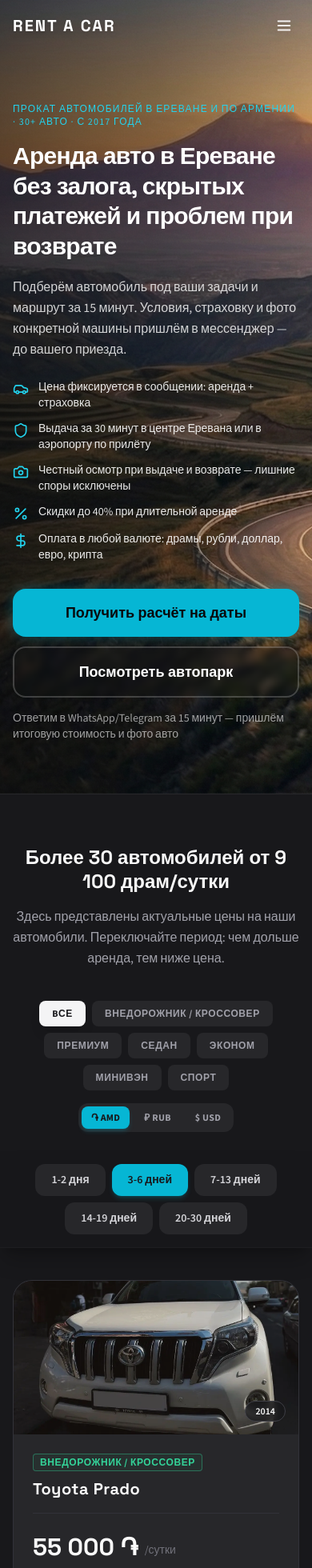
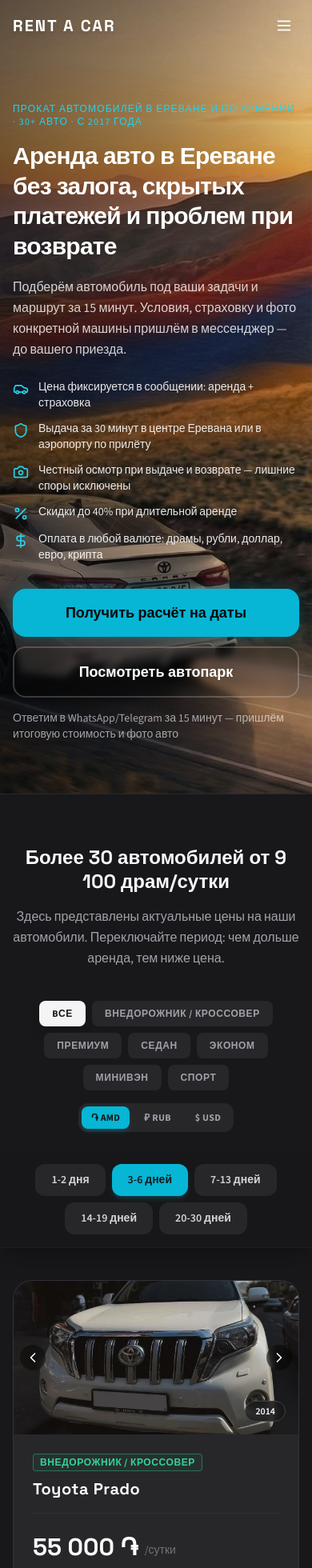
Before and after one commit to Timurbtr23/ArmeniaRent, a React (Vite) app: page / in a window 390 px wide. Shown: the top 1960 px of the page at 80% size. Built offline with nearby package versions, Linux system fonts and the light colour scheme.

Commit message:
update mob version

```diff
--- a/src/components/ContactForm.jsx
+++ b/src/components/ContactForm.jsx
@@ -26,7 +26,7 @@ export default function ContactForm() {
 
       <div className="relative max-w-7xl mx-auto px-4 sm:px-6 lg:px-8 z-10">
         <div className="grid grid-cols-1 lg:grid-cols-2 gap-12 max-w-5xl mx-auto items-start">
-          <div>
+          <div className="order-2 lg:order-1">
             <form
               data-form-id="contact"
               onSubmit={async (e) => {
@@ -106,7 +106,7 @@ export default function ContactForm() {
               <p className="text-sm text-zinc-500 text-center">Не просим предоплату. Расчёт и фото авто — бесплатно.</p>
             </form>
           </div>
-          <div className="flex flex-col gap-8 justify-center">
+          <div className="flex flex-col gap-8 justify-center order-1 lg:order-2">
             <div>
               <h2 className="font-display text-2xl sm:text-3xl lg:text-4xl font-bold text-zinc-50 leading-tight">
                 Получите расчёт и фото авто на ваши даты — за 15 минут в мессенджер
--- a/src/components/Hero.jsx
+++ b/src/components/Hero.jsx
@@ -33,7 +33,7 @@ export default function Hero() {
         <img
           src="/images/hero.jpg"
           alt="Горная дорога Армении"
-          className="absolute inset-0 w-full h-[105%] object-cover opacity-90"
+          className="absolute inset-0 w-full h-[105%] object-cover object-right sm:object-center opacity-90"
           style={{ top: '-5%' }}
         />
       </div>
--- a/src/components/Pricing.jsx
+++ b/src/components/Pricing.jsx
@@ -322,6 +322,7 @@ const cars = rawCars.map(c => ({
 
 function CarCard({ car, activePeriod, displayCurrency, onBook }) {
   const [imgIndex, setImgIndex] = useState(0);
+  const [touchStart, setTouchStart] = useState(0);
 
   const prevImg = (e) => {
     e.stopPropagation();
@@ -331,6 +332,16 @@ function CarCard({ car, activePeriod, displayCurrency, onBook }) {
   const nextImg = (e) => {
     e.stopPropagation();
     setImgIndex((prev) => (prev === car.images.length - 1 ? 0 : prev + 1));
+  };
+
+  const handleTouchStart = (e) => {
+    setTouchStart(e.touches[0].clientX);
+  };
+
+  const handleTouchEnd = (e) => {
+    const touchEnd = e.changedTouches[0].clientX;
+    if (touchStart - touchEnd > 50) nextImg(e); // свайп влево
+    if (touchEnd - touchStart > 50) prevImg(e); // свайп вправо
   };
 
   const rawVal = car.rawPrices ? car.rawPrices[activePeriod] : null;
@@ -344,27 +355,28 @@ function CarCard({ car, activePeriod, displayCurrency, onBook }) {
         : 'border border-zinc-700/50 hover:border-accent-500/50 hover:shadow-[0_0_30px_rgba(6,182,212,0.15)]'
         }`}
     >
-      <div className="relative h-48 sm:h-56 bg-zinc-900 shrink-0 group">
+      <div className="relative h-48 sm:h-56 bg-zinc-900 shrink-0 group" onTouchStart={handleTouchStart} onTouchEnd={handleTouchEnd}>
         <img
           src={car.images[imgIndex]}
           alt={`${car.make} ${car.model}`}
-          className="w-full h-full object-cover opacity-90 transition-opacity hover:opacity-100"
+          className="w-full h-full object-cover opacity-90 transition-opacity hover:opacity-100 cursor-grab active:cursor-grabbing"
           loading="lazy"
           decoding="async"
+          draggable={false}
         />
 
         {car.images.length > 1 && (
           <>
             <button
               onClick={prevImg}
-              className="absolute left-2 top-1/2 -translate-y-1/2 p-1.5 bg-black/40 hover:bg-black/60 text-white rounded-full backdrop-blur-sm opacity-0 group-hover:opacity-100 transition-opacity cursor-pointer z-10"
+              className="absolute left-2 top-1/2 -translate-y-1/2 p-1.5 bg-black/40 hover:bg-black/60 text-white rounded-full backdrop-blur-sm opacity-100 sm:opacity-0 sm:group-hover:opacity-100 transition-opacity cursor-pointer z-10"
               aria-label="Предыдущее фото"
             >
               <ChevronLeft size={20} />
             </button>
             <button
               onClick={nextImg}
-              className="absolute right-2 top-1/2 -translate-y-1/2 p-1.5 bg-black/40 hover:bg-black/60 text-white rounded-full backdrop-blur-sm opacity-0 group-hover:opacity-100 transition-opacity cursor-pointer z-10"
+              className="absolute right-2 top-1/2 -translate-y-1/2 p-1.5 bg-black/40 hover:bg-black/60 text-white rounded-full backdrop-blur-sm opacity-100 sm:opacity-0 sm:group-hover:opacity-100 transition-opacity cursor-pointer z-10"
               aria-label="Следующее фото"
             >
               <ChevronRight size={20} />
```
Also changed, not shown: .claude/launch.json (added).
